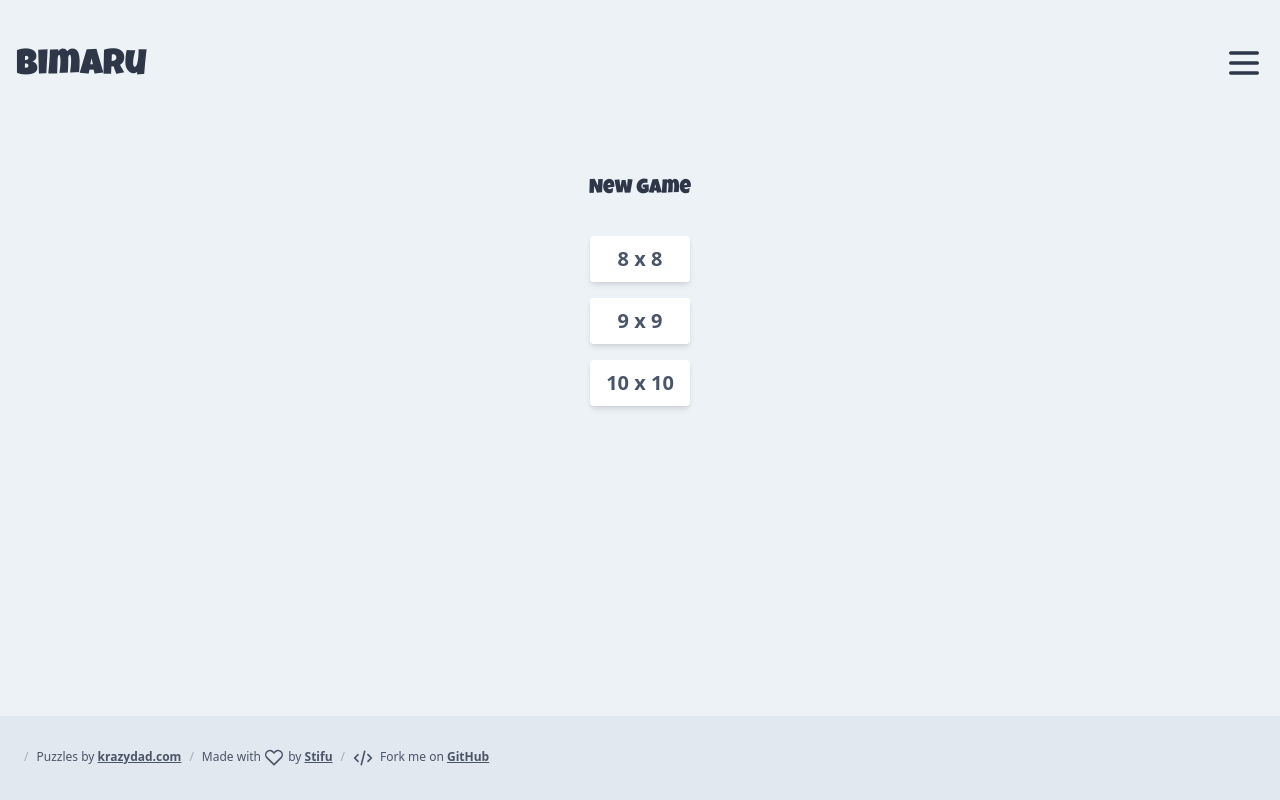
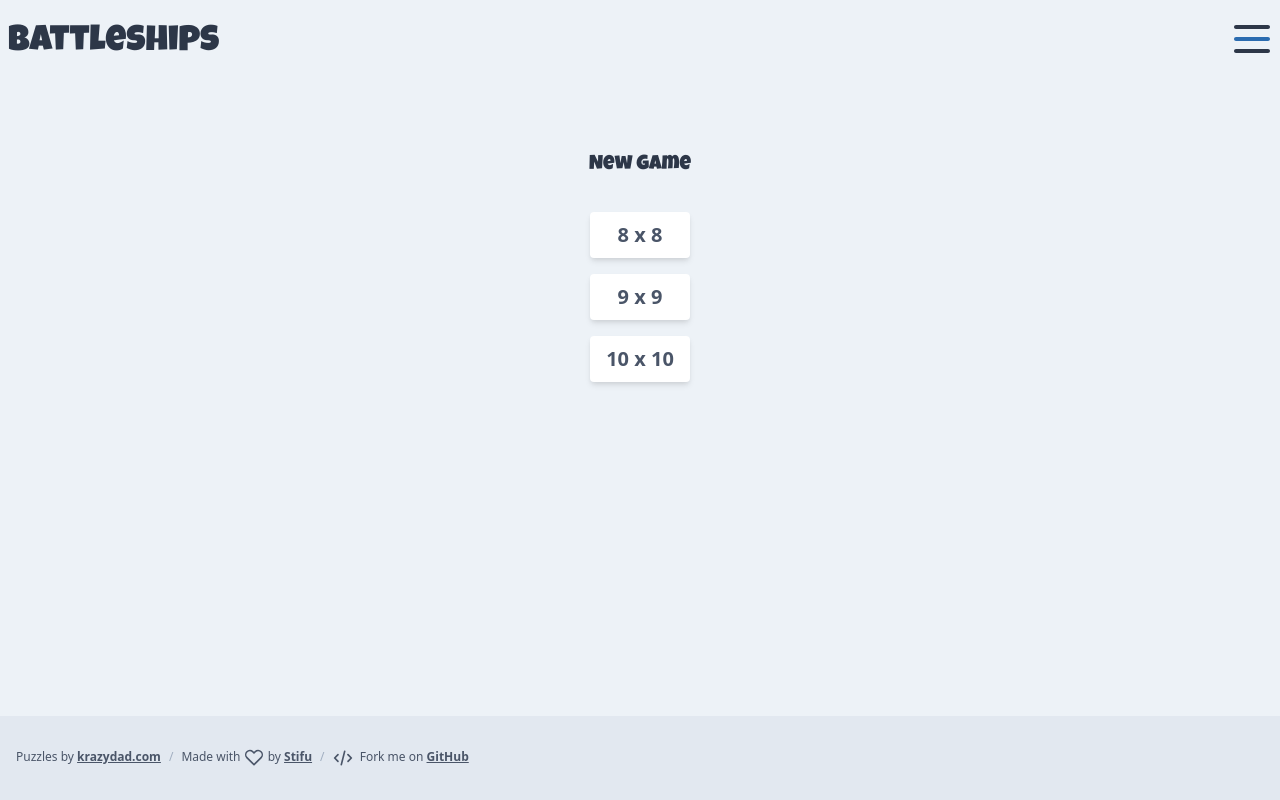
Before and after one commit to wanze/vue-bimaru, a Vue app: page / in a window 1280 px wide. Built offline with nearby package versions, Linux system fonts and the light colour scheme.

Commit message:
Add PWA support

```diff
--- a/package.json
+++ b/package.json
@@ -1,5 +1,5 @@
 {
-  "name": "vue-bimaru",
+  "name": "vue-battleships-solitaire",
   "version": "0.1.0",
   "private": true,
   "scripts": {
@@ -18,6 +18,7 @@
     "@fullhuman/postcss-purgecss": "^1.3.0",
     "@vue/cli-plugin-babel": "^4.0.0",
     "@vue/cli-plugin-eslint": "^4.0.0",
+    "@vue/cli-plugin-pwa": "^4.1.2",
     "@vue/cli-plugin-unit-jest": "^4.0.0",
     "@vue/cli-plugin-vuex": "^4.0.0",
     "@vue/cli-service": "^4.0.0",
--- a/public/index.html
+++ b/public/index.html
@@ -4,8 +4,10 @@
     <meta charset="utf-8">
     <meta http-equiv="X-UA-Compatible" content="IE=edge">
     <meta name="viewport" content="width=device-width,initial-scale=1.0">
+    <meta name="robots" content="noindex, nofollow">
+    <meta name="description" content="">
     <link href="https://fonts.googleapis.com/css?family=Luckiest+Guy&display=swap" rel="stylesheet">
-    <title>Bimaru Puzzle Browser Game</title>
+    <title>Battleships Solitaire Browser Game</title>
   </head>
   <body class="bg-gray-200 flex flex-col min-h-screen">
     <noscript>
--- a/src/vue/App.vue
+++ b/src/vue/App.vue
@@ -7,19 +7,30 @@
       v-if="showMainNav"
       @close="showMainNav = false"
     />
-    <div class="container mx-auto p-2 md:p-4 md:pt-8 flex-grow">
+    <div class="container mx-auto p-2 flex-grow">
       <div class="flex items-center justify-between md:mb-12">
         <div>
-          <h1 class="font-heading mr-2 pt-2 text-gray-800 text-2xl md:text-4xl inline-block">Bimaru</h1>
+          <h1
+            class="font-heading mr-2 pt-2 text-gray-800 text-2xl md:text-4xl"
+          >
+            Battleships
+          </h1>
         </div>
         <button
           @click="showMainNav = true"
-          class="text-gray-800"
         >
-          <svg class="fill-current w-8 h-8 md:w-10 md:h-10" xmlns="http://www.w3.org/2000/svg" viewBox="0 0 24 24"
-               width="24" height="24">
-            <path class="heroicon-ui shadow-lg"
-                  d="M4 5h16a1 1 0 0 1 0 2H4a1 1 0 1 1 0-2zm0 6h16a1 1 0 0 1 0 2H4a1 1 0 0 1 0-2zm0 6h16a1 1 0 0 1 0 2H4a1 1 0 0 1 0-2z"/>
+          <svg class="w-8 h-8 md:w-10 md:h-10" width="20" height="20" viewBox="0 0 20 20" version="1.1" xmlns="http://www.w3.org/2000/svg" xmlns:xlink="http://www.w3.org/1999/xlink">
+              <g id="menu" transform="translate(1.000000, 3.000000)" fill-rule="nonzero">
+                <path
+                  d="M1,0 L17,0 C17.5522847,0 18,0.44771525 18,1 C18,1.55228475 17.5522847,2 17,2 L1,2 C0.44771525,2 0,1.55228475 0,1 C0,0.44771525 0.44771525,0 1,0 Z"
+                  id="Path" fill="#2D3748"/>
+                <path
+                  d="M1,6 L17,6 C17.5522847,6 18,6.44771525 18,7 C18,7.55228475 17.5522847,8 17,8 L1,8 C0.44771525,8 0,7.55228475 0,7 C0,6.44771525 0.44771525,6 1,6 Z"
+                  id="Path" fill="#2B6CB0"/>
+                <path
+                  d="M1,12 L17,12 C17.5522847,12 18,12.4477153 18,13 C18,13.5522847 17.5522847,14 17,14 L1,14 C0.44771525,14 0,13.5522847 0,13 C0,12.4477153 0.44771525,12 1,12 Z"
+                  id="Path" fill="#2D3748"/>
+              </g>
           </svg>
         </button>
       </div>
@@ -35,40 +46,7 @@
       />
 
     </div>
-    <footer
-      class="md:bg-gray-300 text-gray-600 md:text-gray-700 text-xs mt-4"
-    >
-      <div class="container mx-auto px-4 py-2 md:py-8">
-        <div class="flex justify-between md:justify-start">
-          <div class="flex flex-col md:flex-row">
-            <div v-if="game">
-              Current puzzle: <span class="font-semibold">{{ game.id }}</span>
-            </div>
-
-            <div class="text-gray-500 inline-block px-2 hidden md:block">/</div>
-
-            <div>
-              Puzzles by <a class="font-semibold underline hover:no-underline"
-                            href="https://krazydad.com">krazydad.com</a>
-            </div>
-
-            <div class="text-gray-500 inline-block px-2 hidden md:block">/</div>
-          </div>
-          <div class="flex flex-col md:flex-row">
-            <div>
-              Made with <span><svg xmlns="http://www.w3.org/2000/svg" viewBox="0 0 24 24" width="24" height="24" class="inline-block mr-1 w-5 h-5"><path class="heroicon-ui fill-current" d="M12.76 3.76a6 6 0 0 1 8.48 8.48l-8.53 8.54a1 1 0 0 1-1.42 0l-8.53-8.54a6 6 0 0 1 8.48-8.48l.76.75.76-.75zm7.07 7.07a4 4 0 1 0-5.66-5.66l-1.46 1.47a1 1 0 0 1-1.42 0L9.83 5.17a4 4 0 1 0-5.66 5.66L12 18.66l7.83-7.83z"/></svg></span>by <a href="https://twitter.com/schtifu" class="font-semibold underline hover:no-underline">Stifu</a>
-            </div>
-
-            <div class="text-gray-500 inline-block px-2 hidden md:block">/</div>
-
-            <div>
-              <span><svg xmlns="http://www.w3.org/2000/svg" class="inline-block mr-1 w-5 h-5" viewBox="0 0 24 24" width="24" height="24"><path class="heroicon-ui fill-current" d="M20.59 12l-3.3-3.3a1 1 0 1 1 1.42-1.4l4 4a1 1 0 0 1 0 1.4l-4 4a1 1 0 0 1-1.42-1.4l3.3-3.3zM3.4 12l3.3 3.3a1 1 0 0 1-1.42 1.4l-4-4a1 1 0 0 1 0-1.4l4-4a1 1 0 0 1 1.42 1.4L3.4 12zm7.56 8.24a1 1 0 0 1-1.94-.48l4-16a1 1 0 1 1 1.94.48l-4 16z"/></svg></span>
-              Fork me on <a href="https://github.com/wanze/vue-bimaru" class="font-semibold underline hover:no-underline">GitHub</a>
-            </div>
-          </div>
-        </div>
-      </div>
-    </footer>
+    <app-footer :game="game"/>
   </div>
 </template>
 
@@ -77,12 +55,14 @@
     import MainNavigation from './components/MainNavigation';
     import NewGamePanel from './components/NewGamePanel';
     import StoreStorage from '../js/services/StoreStorage';
+    import AppFooter from './components/AppFooter';
 
     const storeStorage = new StoreStorage();
 
     export default {
         name: 'app',
         components: {
+            AppFooter,
             NewGamePanel,
             MainNavigation,
             ActiveGamePanel,
--- a/src/vue/components/ActiveGamePanel.vue
+++ b/src/vue/components/ActiveGamePanel.vue
@@ -38,7 +38,7 @@
       </v-button>
     </div>
     <div class="flex flex-col md:flex-row">
-      <div class="flex justify-center w-full md:justify-start md:w-2/3 md:mr-8 lg:w-1/2 mb-6 md:mb-8" data-game-board-container>
+      <div class="flex justify-center w-full md:justify-start md:w-2/3 md:mr-8 lg:w-1/2 mb-4 md:mb-8" data-game-board-container>
         <game-board
           :game="game"
           :board="board"
--- /dev/null
+++ b/src/vue/components/AppFooter.vue
@@ -0,0 +1,51 @@
+<template>
+  <footer
+    class="md:bg-gray-300 text-gray-600 md:text-gray-700 text-xs mt-4"
+  >
+    <div class="container mx-auto px-4 py-2 md:py-8">
+      <div class="flex justify-between md:justify-start">
+        <div class="flex flex-col md:flex-row">
+          <div v-if="game">
+            Current puzzle: <span class="font-semibold">{{ game.id }}</span>
+          </div>
+
+          <div
+            v-if="game"
+            class="text-gray-500 inline-block px-2 hidden md:block"
+          >/</div>
+
+          <div>
+            Puzzles by <a class="font-semibold underline hover:no-underline"
+                          href="https://krazydad.com">krazydad.com</a>
+          </div>
+
+          <div class="text-gray-500 inline-block px-2 hidden md:block">/</div>
+        </div>
+        <div class="flex flex-col md:flex-row">
+          <div>
+            Made with <span><svg xmlns="http://www.w3.org/2000/svg" viewBox="0 0 24 24" width="24" height="24" class="inline-block mr-1 w-5 h-5"><path class="heroicon-ui fill-current" d="M12.76 3.76a6 6 0 0 1 8.48 8.48l-8.53 8.54a1 1 0 0 1-1.42 0l-8.53-8.54a6 6 0 0 1 8.48-8.48l.76.75.76-.75zm7.07 7.07a4 4 0 1 0-5.66-5.66l-1.46 1.47a1 1 0 0 1-1.42 0L9.83 5.17a4 4 0 1 0-5.66 5.66L12 18.66l7.83-7.83z"/></svg></span>by <a href="https://twitter.com/schtifu" class="font-semibold underline hover:no-underline">Stifu</a>
+          </div>
+
+          <div class="text-gray-500 inline-block px-2 hidden md:block">/</div>
+
+          <div>
+            <span><svg xmlns="http://www.w3.org/2000/svg" class="inline-block mr-1 w-5 h-5" viewBox="0 0 24 24" width="24" height="24"><path class="heroicon-ui fill-current" d="M20.59 12l-3.3-3.3a1 1 0 1 1 1.42-1.4l4 4a1 1 0 0 1 0 1.4l-4 4a1 1 0 0 1-1.42-1.4l3.3-3.3zM3.4 12l3.3 3.3a1 1 0 0 1-1.42 1.4l-4-4a1 1 0 0 1 0-1.4l4-4a1 1 0 0 1 1.42 1.4L3.4 12zm7.56 8.24a1 1 0 0 1-1.94-.48l4-16a1 1 0 1 1 1.94.48l-4 16z"/></svg></span>
+            Fork me on <a href="https://github.com/wanze/vue-battleships-solitaire" class="font-semibold underline hover:no-underline">GitHub</a>
+          </div>
+        </div>
+      </div>
+    </div>
+  </footer>
+</template>
+
+<script>
+  export default {
+      name: 'AppFooter',
+      props: {
+          game: {
+              type: Object,
+              required: true,
+          },
+      },
+  };
+</script>
--- a/src/vue/components/GameBoard.vue
+++ b/src/vue/components/GameBoard.vue
@@ -4,7 +4,8 @@
     tabindex="0"
   >
     <div class="flex">
-      <div class="game-board shadow-xl">
+<!--      border border-gray-600-->
+      <div class="game-board shadow-lg">
         <div
           v-for="x in game.size"
           :key="'row' + x"
@@ -93,7 +94,7 @@
                 return `width: ${size}px; height: ${size}px; line-height: ${size}px;`;
             },
             cellSize() {
-                return Math.round(this.maxBoardWidth / (this.game.size + 1.5));
+                return Math.round(this.maxBoardWidth / (this.game.size + 1.2));
             }
         },
         methods: {
--- a/src/vue/components/MainNavigation.vue
+++ b/src/vue/components/MainNavigation.vue
@@ -12,7 +12,7 @@
         @click="emitClose()"
         data-close
       >
-        <svg class="fill-current w-5 h-5" viewBox="0 0 20 20" version="1.1" xmlns="http://www.w3.org/2000/svg">
+        <svg class="fill-current w-8 h-8 md:w-6 md:h-6" viewBox="0 0 20 20" version="1.1" xmlns="http://www.w3.org/2000/svg">
           <g stroke="none" stroke-width="1" fill-rule="evenodd">
             <g id="icon-shape">
               <polygon id="Combined-Shape"
--- /dev/null
+++ b/vue.config.js
@@ -0,0 +1,13 @@
+// See: https://developers.google.com/web/tools/workbox/modules/workbox-webpack-plugin#full_generatesw_config
+module.exports = {
+    pwa: {
+        name: 'Battleships Solitaire',
+        themeColor: '#ffffff',
+        msTileColor: '#ffffff',
+        manifestOptions: {
+            description: 'Play over 60 Battleships Solitaire logic puzzles of different sizes and difficulties.',
+        },
+        workboxOptions: {
+        }
+    },
+};
```
Also changed, not shown: 1 other file (tests, documents, lock files or other folders).
